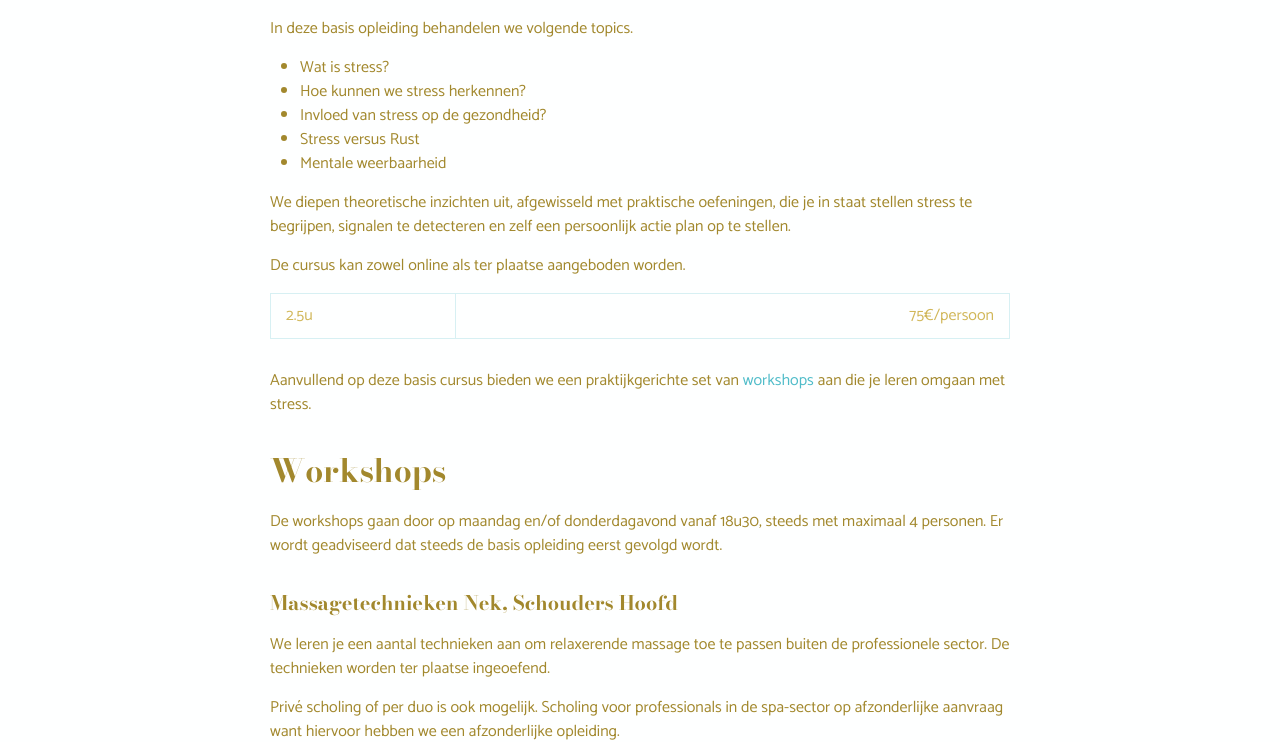
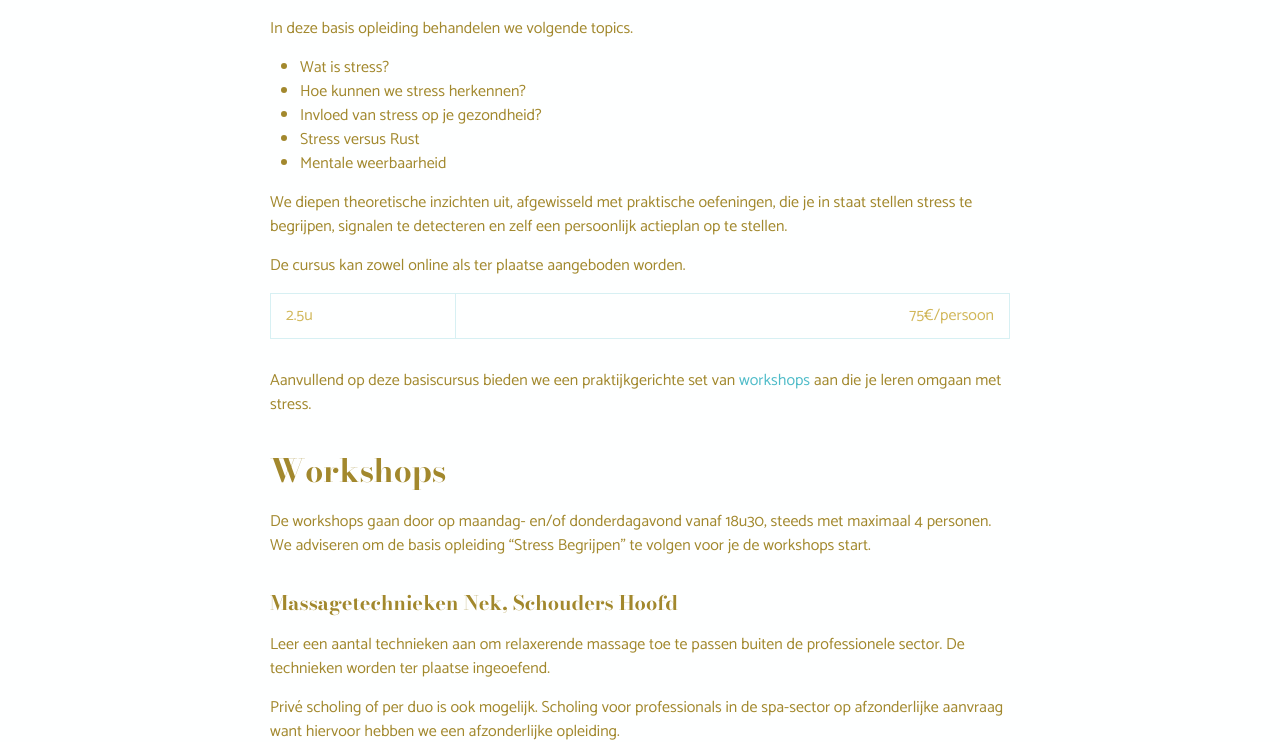
Before and after one commit to koenhandekyn/marijkemichiels, a Jekyll site: the page built from workshops.md, in a window 1280 px wide. Shown: the part 564-1306 px from the top of the page. Built offline with Jekyll 4.4.1, drawn with Linux system fonts in a browser that asks for light colours.

Commit message:
aanpassingen volgens email

```diff
--- a/_includes/stress_begrijpen.html
+++ b/_includes/stress_begrijpen.html
@@ -2,13 +2,13 @@ In deze basis opleiding behandelen we volgende topics.
 
 - Wat is stress?
 - Hoe kunnen we stress herkennen?
-- Invloed van stress op de gezondheid?
+- Invloed van stress op je gezondheid?
 - Stress versus Rust
 - Mentale weerbaarheid
 
 We diepen theoretische inzichten uit, afgewisseld met praktische oefeningen, die je in
-staat stellen stress te begrijpen, signalen te detecteren en zelf een persoonlijk actie
-plan op te stellen.
+staat stellen stress te begrijpen, signalen te detecteren en zelf een persoonlijk actieplan
+op te stellen.
 
 De cursus kan zowel online als ter plaatse aangeboden worden.
 
@@ -19,5 +19,5 @@ De cursus kan zowel online als ter plaatse aangeboden worden.
   </tr>
 </table>
 
-Aanvullend op deze basis cursus bieden we een praktijkgerichte
+Aanvullend op deze basiscursus bieden we een praktijkgerichte
 set van <a href="/workshops">workshops</a> aan die je leren omgaan met stress.
--- a/workshops.md
+++ b/workshops.md
@@ -35,15 +35,15 @@ permalink: /workshops/
 
 <a name="workshops"></a>
 
-De workshops gaan door op maandag en/of donderdagavond vanaf 18u30, steeds
-met maximaal 4 personen. Er wordt geadviseerd dat steeds de basis opleiding
-eerst gevolgd wordt.
+De workshops gaan door op maandag- en/of donderdagavond vanaf 18u30, steeds
+met maximaal 4 personen. We adviseren om de basis opleiding "Stress Begrijpen"
+te volgen voor je de workshops start.
 
 #### Massagetechnieken Nek, Schouders Hoofd
 
 <a name="massage"></a>
 
-We leren je een aantal technieken aan om relaxerende massage toe te passen
+Leer een aantal technieken aan om relaxerende massage toe te passen
 buiten de professionele sector. De technieken worden ter plaatse ingeoefend.
 
 Privé scholing of per duo is ook mogelijk. Scholing voor professionals in
```
Also changed, not shown: index.md (+4 -6 lines).
